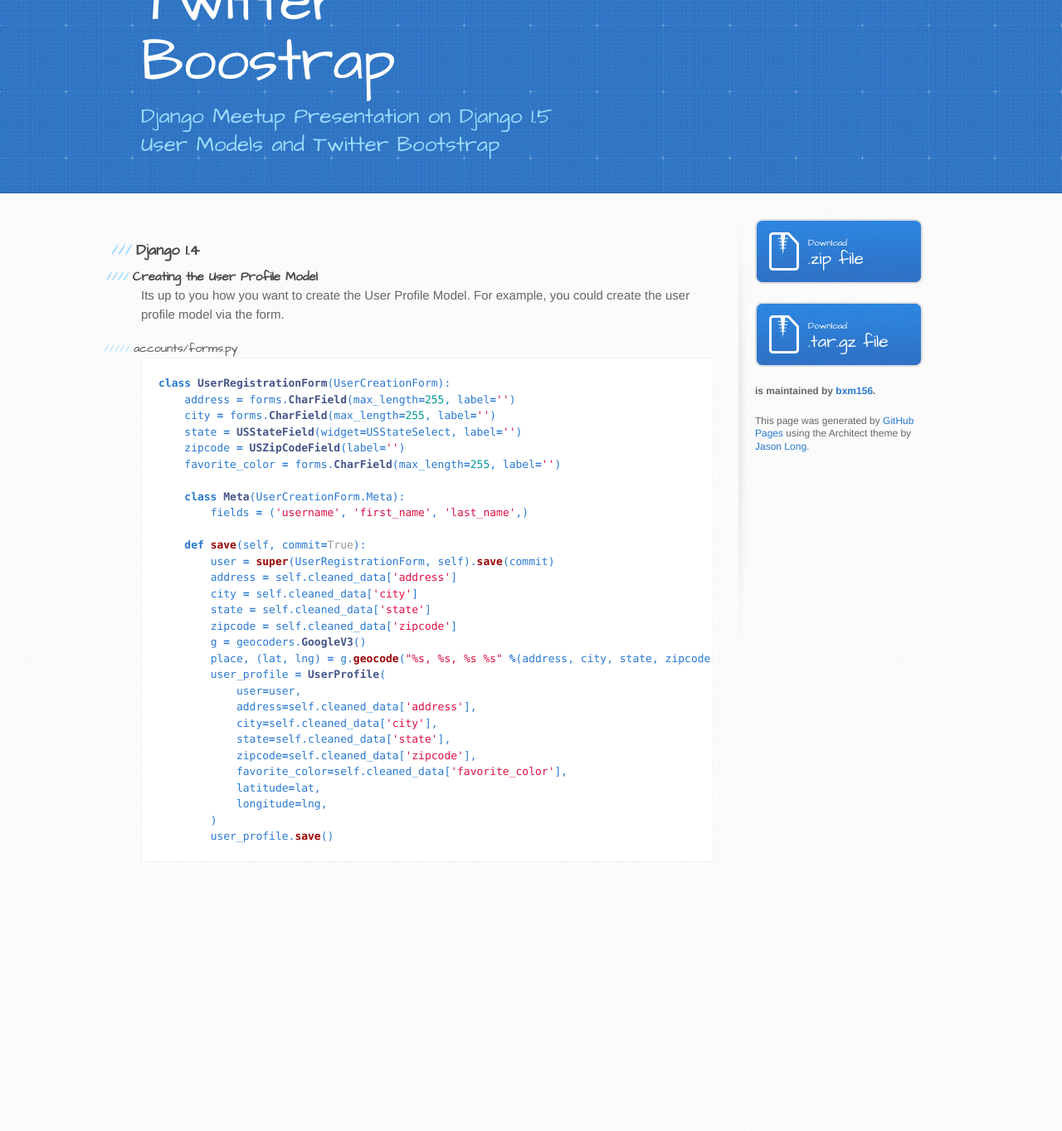
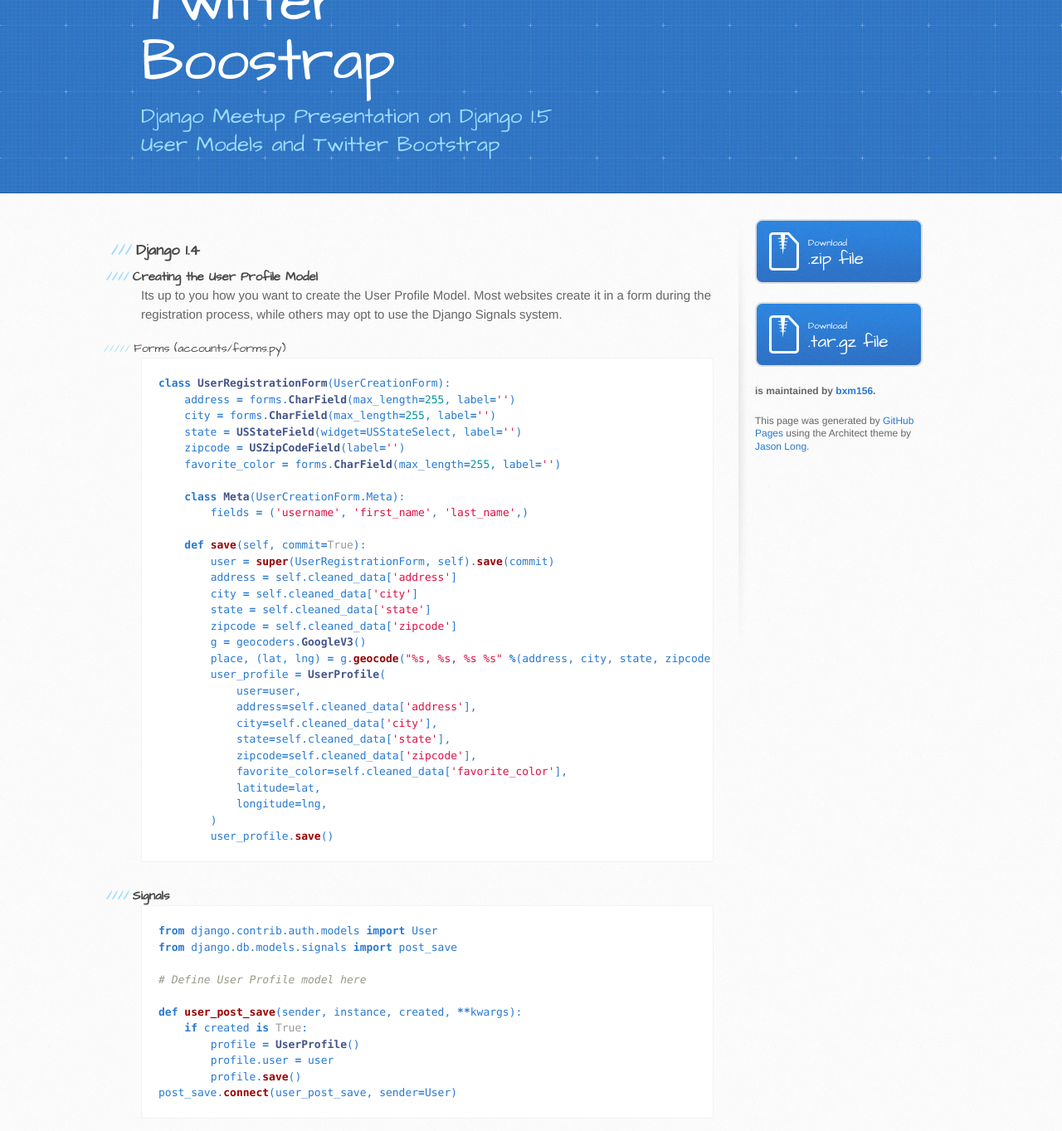
Before and after one commit to bxm156/django-meetup, a Jekyll site: the page built from 1.4/create.md, in a window 1280 px wide and 1400 px high, scrolled down 290 px. Shown: the top 1363 px of the window at 83% size. Built offline with Jekyll 4.4.1, drawn with Linux system fonts in a browser that asks for light colours; Markdown is read by kramdown in place of the engine named in the settings; before the commit the page ends 1381 px from its top, so only the background shows below that.

Commit message:
Added info about signals

````diff
--- a/1.4/create.md
+++ b/1.4/create.md
@@ -1,14 +1,14 @@
 ---
 published: true
 layout: index
+---
 
----
 ### Django 1.4
 #### Creating the User Profile Model
 
-Its up to you how you want to create the User Profile Model. For example, you could create the user profile model via the form.
+Its up to you how you want to create the User Profile Model. Most websites create it in a form during the registration process, while others may opt to use the Django Signals system.
 
-#####accounts/forms.py
+#####Forms (accounts/forms.py)
 ```python
 class UserRegistrationForm(UserCreationForm):
     address = forms.CharField(max_length=255, label='')
@@ -40,3 +40,18 @@
         )
         user_profile.save()
 ```
+
+####Signals
+```python
+from django.contrib.auth.models import User
+from django.db.models.signals import post_save
+
+# Define User Profile model here
+
+def user_post_save(sender, instance, created, **kwargs):
+    if created is True:
+        profile = UserProfile()
+        profile.user = user
+        profile.save()
+post_save.connect(user_post_save, sender=User)
+```
````
